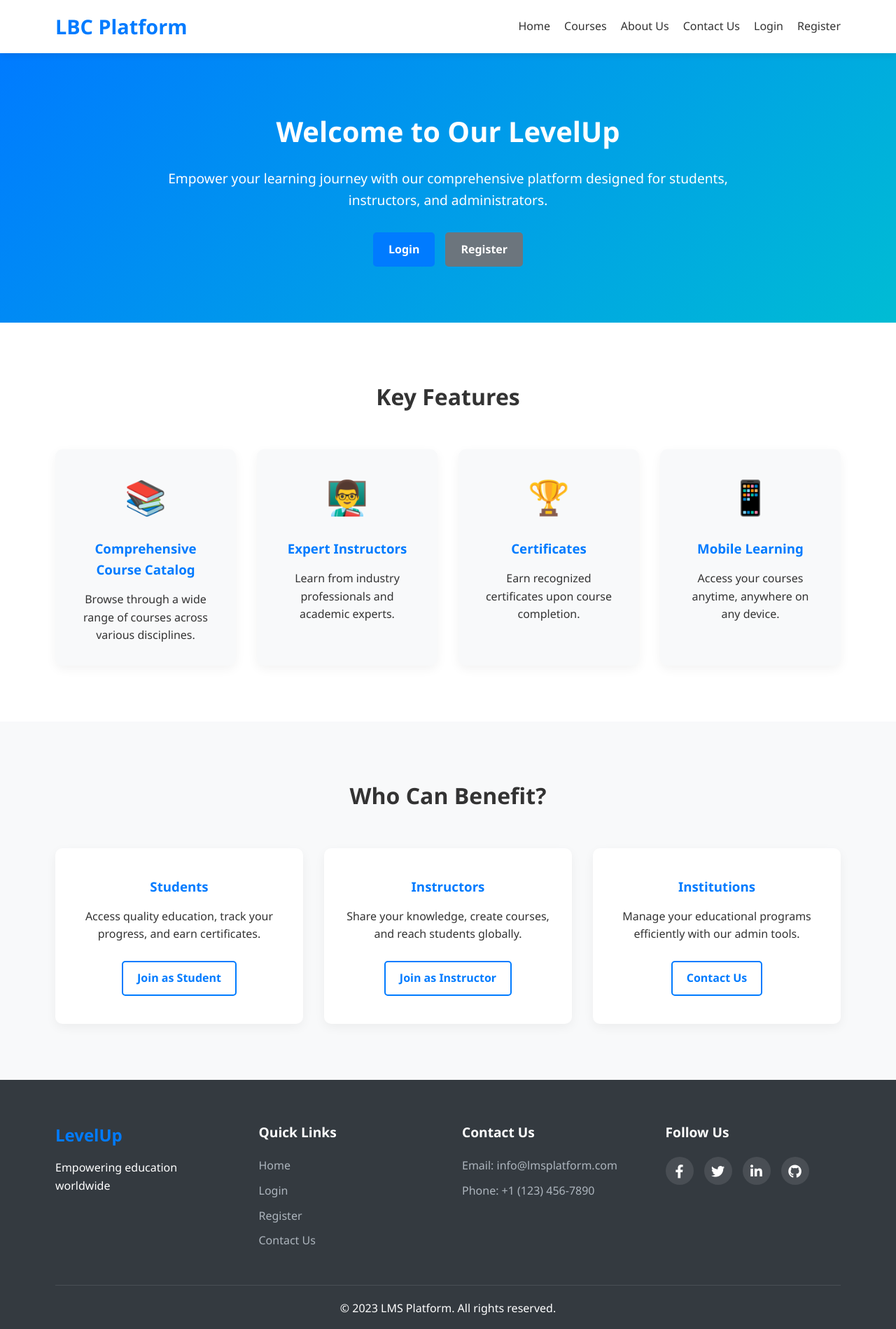
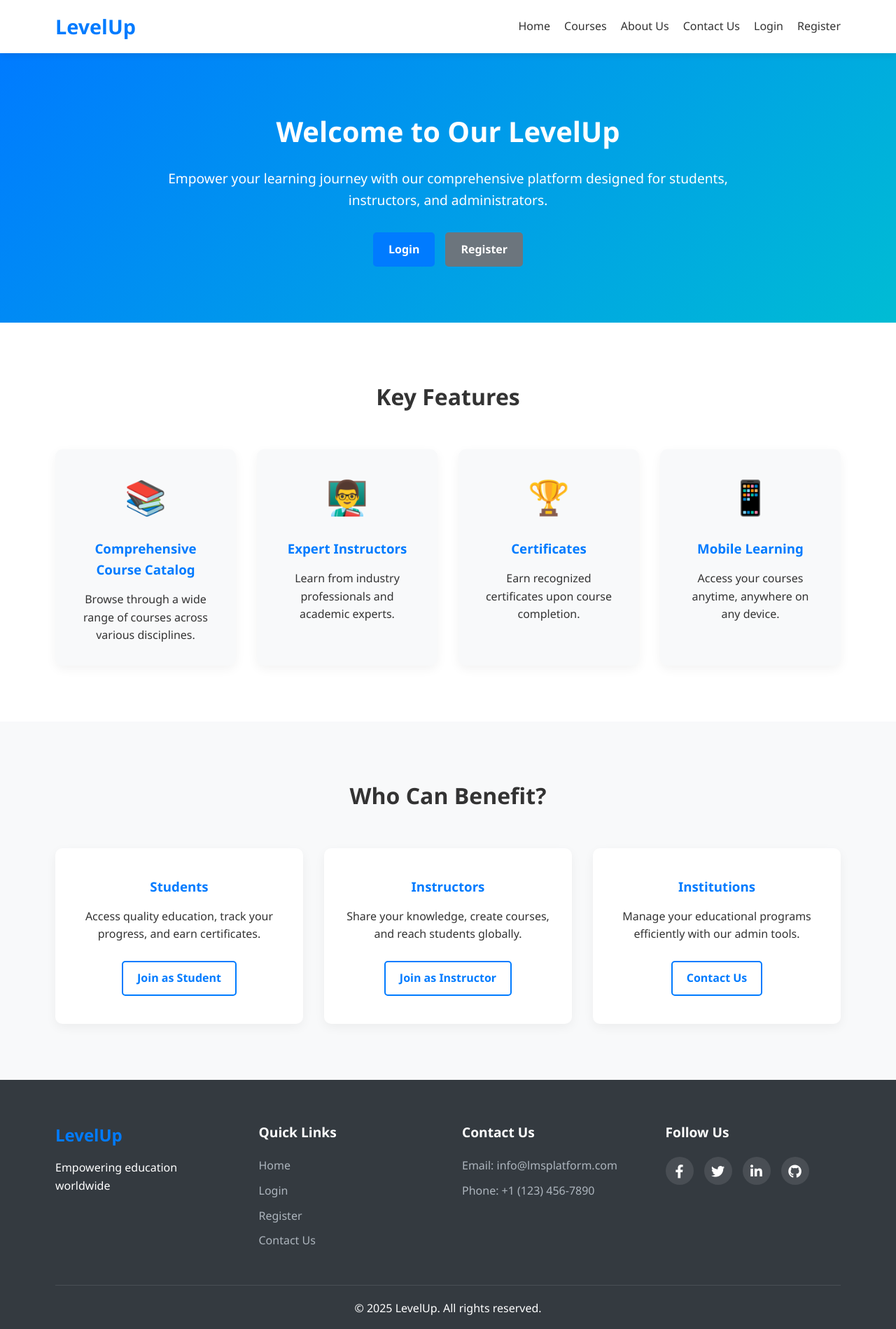
Before and after one commit to SoumyaSamikshyaSamal/Project1, a plain HTML site: page index.html in a window 1280 px wide. Shown: the whole page at 70% size. Drawn offline with Linux system fonts and the light colour scheme.

Commit message:
add some logo

```diff
--- a/index.html
+++ b/index.html
@@ -11,7 +11,7 @@
     <header>
         <div class="container">
             <div class="logo">
-                <h1>LBC Platform</h1>
+                <h1>LevelUp</h1>
             </div>
             <nav>
                 <ul>
@@ -122,7 +122,7 @@
                 </div>
             </div>
             <div class="footer-bottom">
-                <p>&copy; 2023 LMS Platform. All rights reserved.</p>
+                <p>&copy; 2025 LevelUp. All rights reserved.</p>
             </div>
         </div>
     </footer>
```
